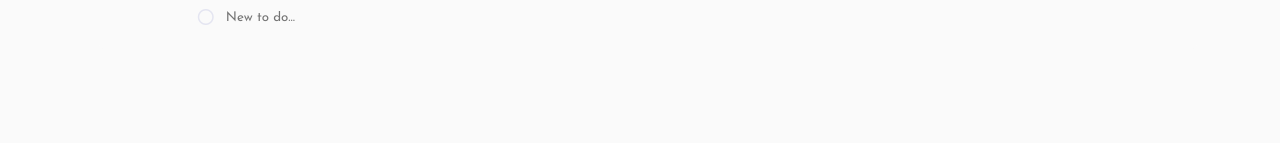
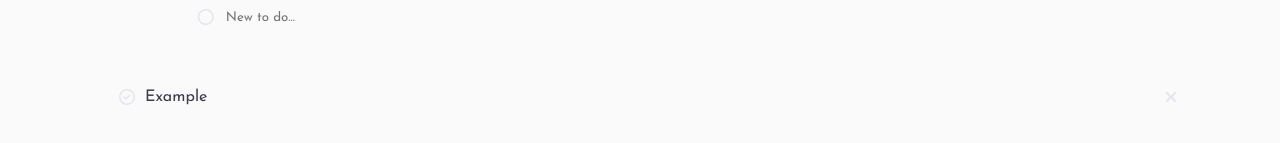
Before and after one commit to Bney28/To-Do-List-Sprint-2, a React (Create React App) app: page / in a window 1280 px wide. Shown: the part 423-566 px from the top of the page. Built offline with nearby package versions, Linux system fonts and the light colour scheme.

Commit message:
feat: Items added

```diff
--- a/src/App.js
+++ b/src/App.js
@@ -1,5 +1,6 @@
 import React from "react";
 import Input from "./components/Input";
+import Items from "./components/Items";
 import Title from "./components/Title";
 import "./styles/CSSgeneral.css"
 
@@ -8,6 +9,7 @@ function App() {
     <>
       <Title />
       <Input />
+      <Items/>
     </>
   );
 }
--- /dev/null
+++ b/src/components/Items.jsx
@@ -0,0 +1,18 @@
+import React from 'react'
+import "../styles/CSSItems.css"
+
+const Items = () => {
+    return (
+        <>
+            <div className="cont-item">
+                <div className="cont-item__container">
+                    <i class="fa-regular fa-circle-check cont-item__icon"></i>
+                    <p className="cont-item__item">Example</p>
+                </div>
+                    <i className="fa-solid fa-xmark cont-item__close"></i>
+            </div>
+        </>
+    )
+}
+
+export default Items
```
